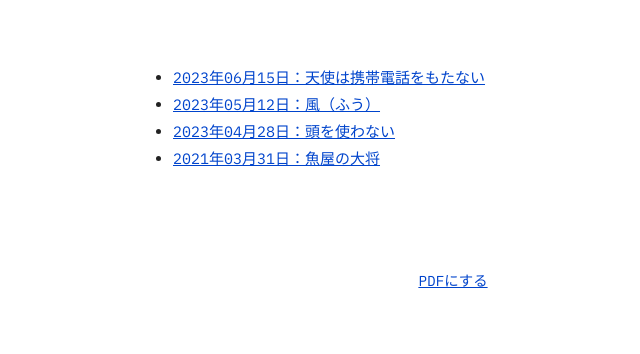
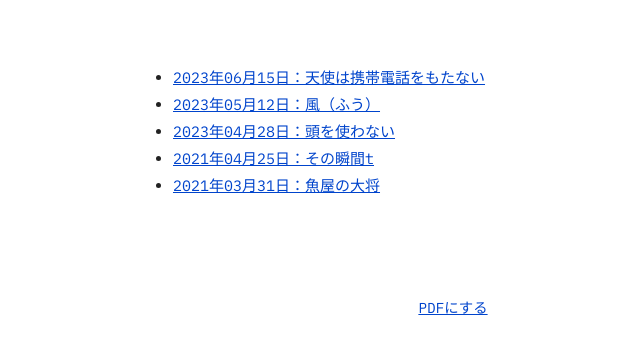
Before and after one commit to ftdyw/ftdyw.github.io, a plain HTML site: page index.html in a window 1280 px wide. Shown: the whole page, without its empty margins (187-827 px from the left). Drawn offline with Linux system fonts and the light colour scheme.

Commit message:
Update index.html

```diff
--- a/index.html
+++ b/index.html
@@ -71,6 +71,7 @@ a {
   <li><a href="keitaidenwa.html">2023年06月15日：天使は携帯電話をもたない</a></li>
   <li><a href="fuu.html">2023年05月12日：風（ふう）</a></li>
   <li><a href="atama.html">2023年04月28日：頭を使わない</a></li>
+  <li><a href="t.html">2021年04月25日：その瞬間t</a></li>
   <li><a href="sakanaya.html">2021年03月31日：魚屋の大将</a></li>
 </ul>
 
```
